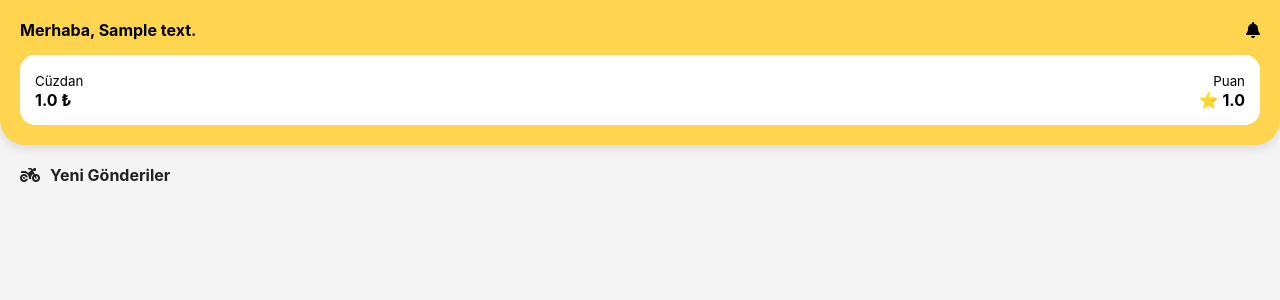
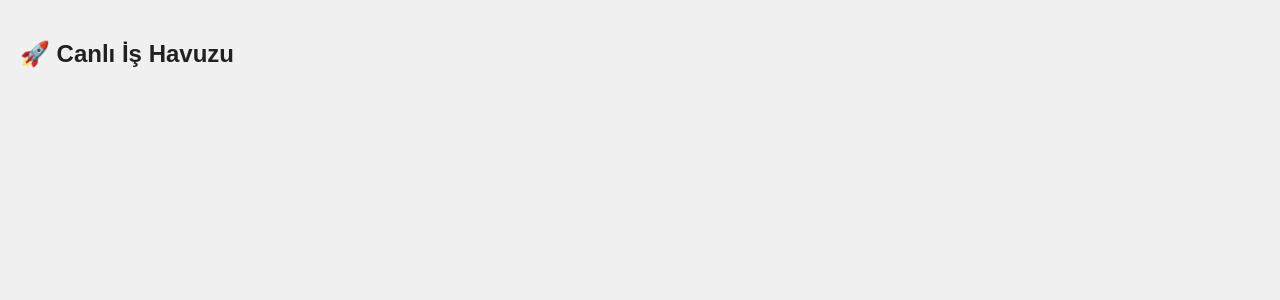
Before and after one commit to Queensho/pajet-kurye, a Flask app: page /kurye_panel in a window 1280 px wide. Shown: the top 300 px of the page. Run offline with Flask 3, Linux system fonts and the light colour scheme; the visitor is signed in with stand-in values (Sample User, id 1); tables that the repository leaves empty hold one stand-in row (values such as "Sample post"); some libraries are stand-ins or nearby versions.

Commit message:
Update kurye_ekrani.html

```diff
--- a/templates/kurye_ekrani.html
+++ b/templates/kurye_ekrani.html
@@ -1,51 +1,53 @@
 <!DOCTYPE html>
-<html lang="tr">
+<html>
 <head>
-    <meta charset="UTF-8">
-    <meta name="viewport" content="width=device-width, initial-scale=1.0, maximum-scale=1.0, user-scalable=no">
-    <title>BBK Kurye</title>
-    <link rel="stylesheet" href="https://cdnjs.cloudflare.com/ajax/libs/font-awesome/6.0.0/css/all.min.css" />
+    <title>BBK Kurye Havuzu</title>
+    <script src="https://cdnjs.cloudflare.com/ajax/libs/socket.io/4.0.1/socket.io.js"></script>
     <style>
-        :root { --bbk-yellow: #FFD54F; --bbk-dark: #212121; }
-        body { font-family: 'Inter', sans-serif; background: #f4f4f4; margin: 0; }
-
-        .top-bar { background: var(--bbk-yellow); padding: 20px; border-radius: 0 0 25px 25px; box-shadow: 0 4px 10px rgba(0,0,0,0.1); }
-        .stats-box { display: flex; justify-content: space-between; margin-top: 15px; background: white; padding: 15px; border-radius: 15px; }
-
-        .pool-title { padding: 20px; font-weight: bold; color: var(--bbk-dark); display: flex; align-items: center; gap: 10px; }
-
-        .order-card { background: white; margin: 0 15px 15px; padding: 20px; border-radius: 20px; box-shadow: 0 2px 8px rgba(0,0,0,0.05); border-left: 6px solid var(--bbk-yellow); }
-        .address { font-size: 0.9rem; color: #666; position: relative; padding-left: 20px; }
-        .address::before { content: '•'; position: absolute; left: 0; color: var(--bbk-yellow); font-size: 25px; top: -10px; }
-
-        .price-row { display: flex; justify-content: space-between; align-items: center; margin-top: 15px; border-top: 1px solid #eee; pt: 15px; }
-        .btn-accept { background: var(--bbk-dark); color: white; border: none; padding: 12px 25px; border-radius: 12px; font-weight: bold; font-size: 1rem; }
+        /* BBK Sarı-Siyah Tasarımı */
+        body { font-family: sans-serif; background: #f0f0f0; margin: 0; padding: 20px; }
+        .order-card { background: white; padding: 20px; border-radius: 15px; border-left: 8px solid #FFD54F; margin-bottom: 10px; box-shadow: 0 4px 6px rgba(0,0,0,0.1); }
+        .btn-kap { background: #212121; color: white; padding: 10px 20px; border: none; border-radius: 8px; float: right; cursor: pointer; }
     </style>
 </head>
 <body>
-    <div class="top-bar">
-        <div style="display:flex; justify-content:space-between; align-items:center;">
-            <b>Merhaba, {{ kurye['isim'] }}</b>
-            <i class="fa-solid fa-bell"></i>
+    <h2 style="color: #212121;">🚀 Canlı İş Havuzu</h2>
+    <div id="havuz-listesi">
+        {% for is in havuz %}
+        <div class="order-card" id="is-{{ is['id'] }}">
+            <b>📍 Nereden:</b> {{ is['adres_al'] }} <br>
+            <b>🏁 Nereye:</b> {{ is['adres_ver'] }} <br>
+            <span style="font-size: 20px; font-weight: bold;">{{ is['fiyat'] }} TL</span>
+            <button class="btn-kap">KAP</button>
         </div>
-        <div class="stats-box">
-            <div><small>Cüzdan</small><br><b>{{ kurye['bakiye'] }} ₺</b></div>
-            <div style="text-align:right;"><small>Puan</small><br><b>⭐ {{ kurye['puan'] }}</b></div>
-        </div>
+        {% endfor %}
     </div>
 
-    <div class="pool-title"><i class="fa-solid fa-motorcycle"></i> Yeni Gönderiler</div>
+    <audio id="dutDut" src="https://www.soundjay.com/buttons/sounds/button-3.mp3"></audio>
 
-    {% for is in havuz %}
-    <div class="order-card">
-        <div class="address"><b>Nereden:</b> {{ is['adres_al'] }}</div>
-        <div class="address" style="margin-top:10px;"><b>Nereye:</b> {{ is['adres_ver'] }}</div>
+    <script>
+        var socket = io();
+        var audio = document.getElementById("dutDut");
 
-        <div class="price-row">
-            <div style="font-size:1.4rem; font-weight:bold;">{{ is['fiyat'] }} ₺</div>
-            <a href="/is_al/{{ is['id'] }}"><button class="btn-accept">İŞİ KAP</button></a>
-        </div>
-    </div>
-    {% endfor %}
+        // Sunucudan yeni paket sinyali gelince çalışır
+        socket.on('yeni_paket_dustu', function(data) {
+            // 1. Sesi çal (DÜT DÜT!)
+            audio.play();
+
+            // 2. Ekrana yeni iş kartını ekle
+            var yeniKart = `
+                <div class="order-card" id="is-${data.id}" style="border-left-color: #ff0000; animation: bounce 0.5s;">
+                    <b>📍 Nereden:</b> ${data.adres_al} <br>
+                    <b>🏁 Nereye:</b> ${data.adres_ver} <br>
+                    <span style="font-size: 20px; font-weight: bold;">${data.fiyat} TL</span>
+                    <button class="btn-kap">KAP</button>
+                </div>`;
+
+            document.getElementById('havuz-listesi').insertAdjacentHTML('afterbegin', yeniKart);
+
+            // 3. Bildirim Göster
+            alert("Yeni İş Düştü! " + data.fiyat + " TL");
+        });
+    </script>
 </body>
 </html>
```
